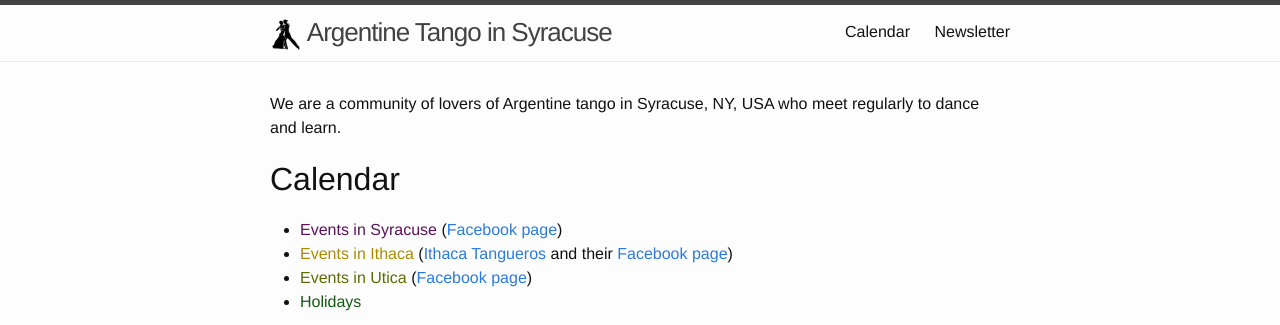
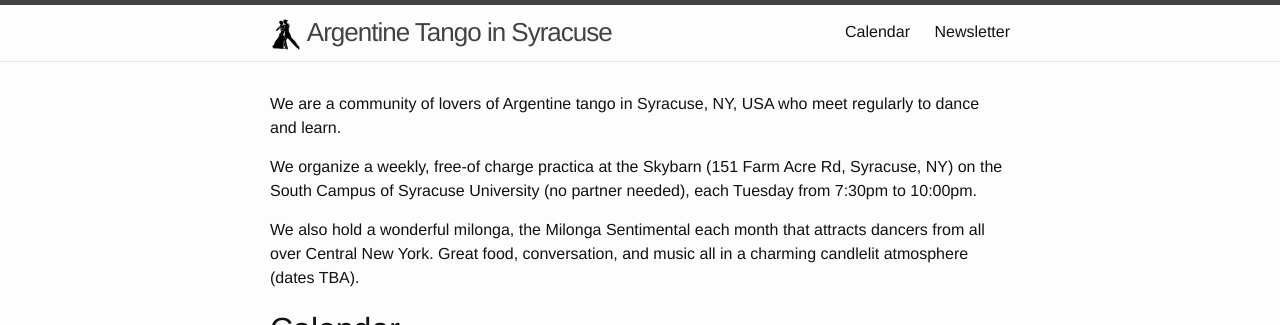
Before and after one commit to syracusetango/syracusetango.github.io, a Jekyll site: the page built from index.md, in a window 1280 px wide, cut to the strip 0-325 px from the top of the page. Built offline with Jekyll 4.4.1, drawn with Linux system fonts in a browser that asks for light colours.

Commit message:
Update index.md

```diff
--- a/index.md
+++ b/index.md
@@ -5,3 +5,7 @@
 layout: home
 ---
 We are a community of lovers of Argentine tango in Syracuse, NY, USA who meet regularly to dance and learn.
+
+We organize a weekly, free-of charge practica at the Skybarn (151 Farm Acre Rd, Syracuse, NY) on the South Campus of Syracuse University (no partner needed), each Tuesday from 7:30pm to 10:00pm.
+
+We also hold a wonderful milonga, the Milonga Sentimental each month that attracts dancers from all over Central New York. Great food, conversation, and music all in a charming candlelit atmosphere (dates TBA).
```
